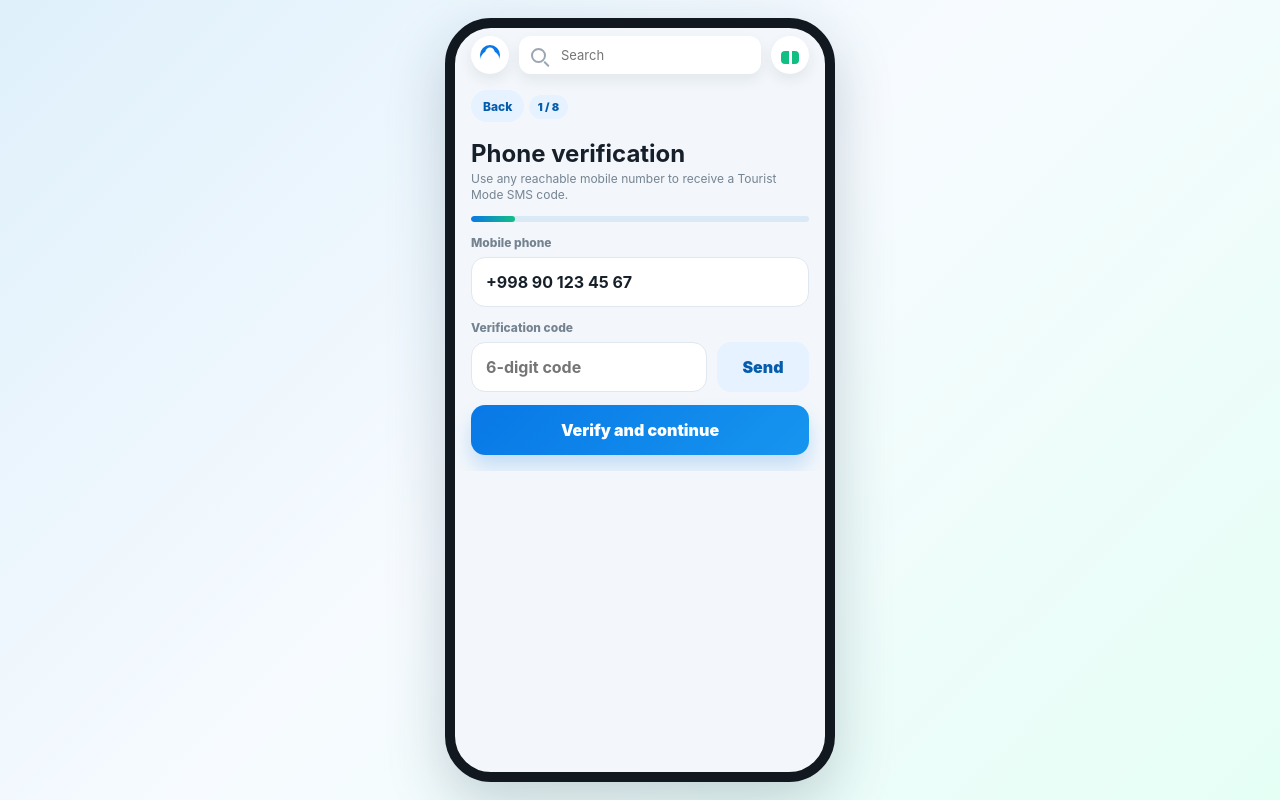
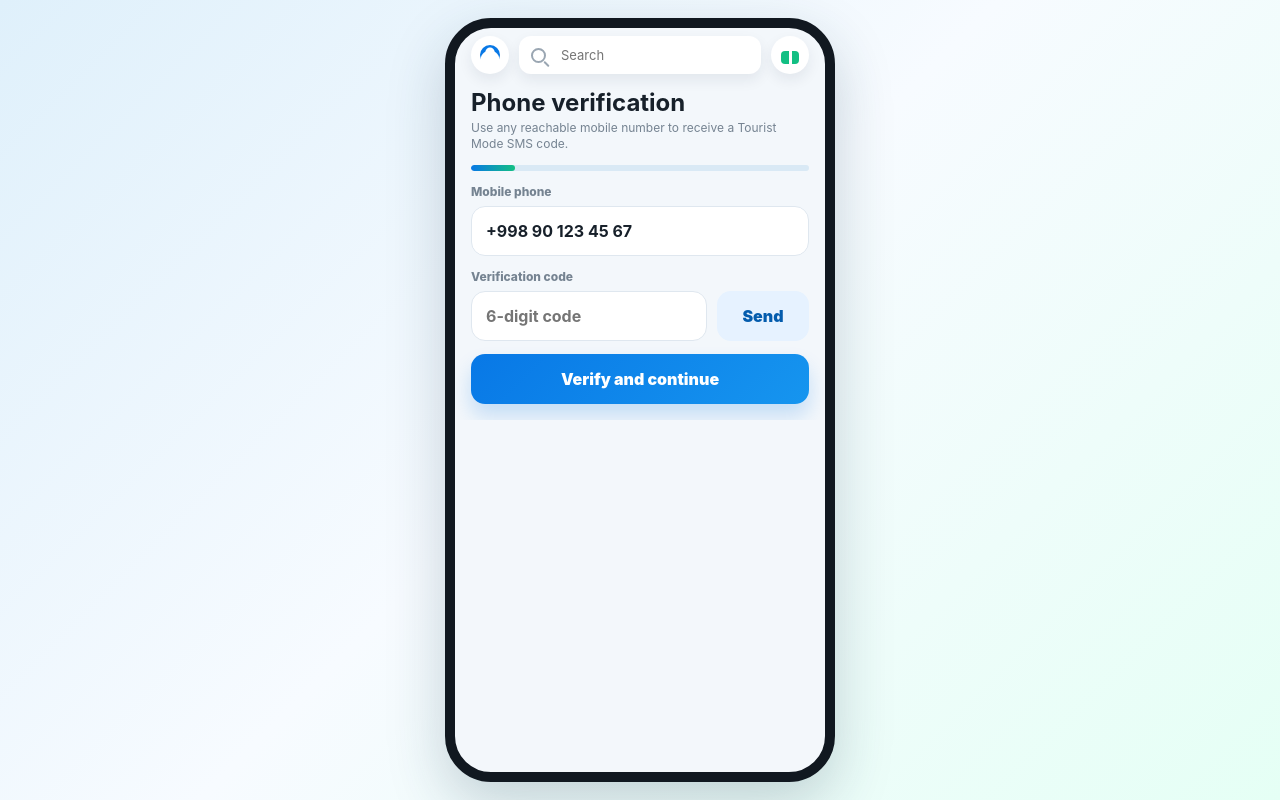
Before and after one commit to Judy-Algorithm/QR-code, a website: page index.html in a window 1280 px wide. Both pictures are taken after a click on the button "Start". Drawn offline with Linux system fonts and the light colour scheme.

Commit message:
fix: hide flow header back and step badges

```diff
--- a/index.html
+++ b/index.html
@@ -4,7 +4,7 @@
     <meta charset="UTF-8" />
     <meta name="viewport" content="width=device-width, initial-scale=1.0, viewport-fit=cover" />
     <title>Click Tourist Mode</title>
-    <link rel="stylesheet" href="./styles.css?v=roadshow-6" />
+    <link rel="stylesheet" href="./styles.css?v=roadshow-7" />
   </head>
   <body>
     <main class="app-shell">
@@ -31,6 +31,6 @@
       </section>
     </main>
 
-    <script src="./script.js?v=roadshow-6"></script>
+    <script src="./script.js?v=roadshow-7"></script>
   </body>
 </html>
--- a/script.js
+++ b/script.js
@@ -375,8 +375,6 @@ function progressHeader(step, title, subtitle) {
   const progress = Number.isFinite(numericStep) ? Math.min(100, Math.round((numericStep / 8) * 100)) : 100;
   return `
     <header class="flow-header">
-      <button class="back-link" type="button" data-action="back">Back</button>
-      <span>${step}</span>
       <h1>${title}</h1>
       <p>${subtitle}</p>
       <div class="flow-progress"><i style="width:${progress}%"></i></div>
--- a/styles.css
+++ b/styles.css
@@ -495,32 +495,8 @@ small,
   padding-top: 4px;
 }
 
-.back-link {
-  height: 32px;
-  margin-bottom: 10px;
-  border: 0;
-  border-radius: 999px;
-  padding: 0 12px;
-  color: var(--blue-dark);
-  background: #e6f2ff;
-  font-size: 12px;
-  font-weight: 850;
-}
-
-.flow-header > span {
-  display: inline-flex;
-  height: 24px;
-  align-items: center;
-  border-radius: 999px;
-  padding: 0 9px;
-  color: var(--blue-dark);
-  background: #e6f2ff;
-  font-size: 11px;
-  font-weight: 900;
-}
-
 .flow-header h1 {
-  margin: 9px 0 5px;
+  margin: 0 0 5px;
   font-size: 24px;
   line-height: 1.05;
 }
```
Also changed, not shown: 404.html (+2 -2 lines), tests/app.test.js (+6 -0 lines).
